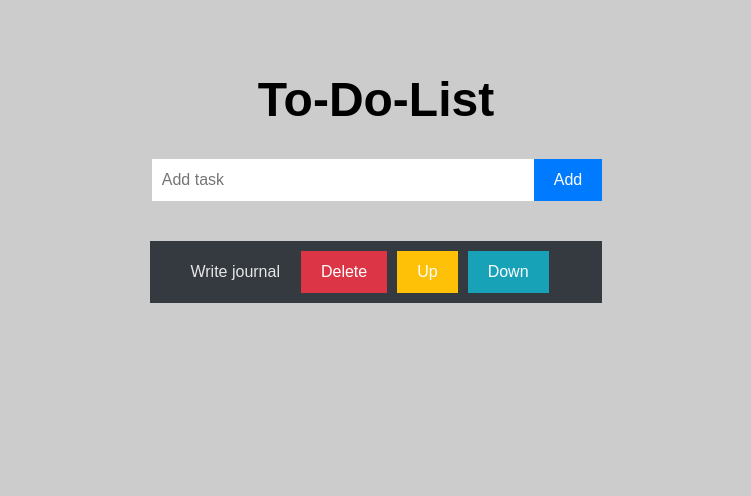
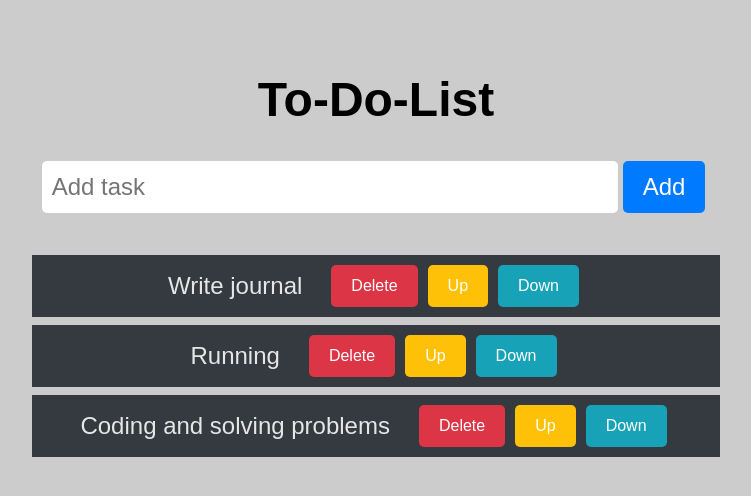
Before and after one commit to emmarcaber/to-do-list-reactapp, a React (Vite) app: page / in a window 1280 px wide. Shown: the top 496 px of the page, without its empty margins (264-1015 px from the left). Built offline with nearby package versions, Linux system fonts and the light colour scheme.

Commit message:
feat: add move task up and down functions

```diff
--- a/src/ToDoList.jsx
+++ b/src/ToDoList.jsx
@@ -1,7 +1,11 @@
 import { useState } from "react";
 
 function ToDoList() {
-  const [tasks, setTasks] = useState(["Write journal"]);
+  const [tasks, setTasks] = useState([
+    "Write journal",
+    "Running",
+    "Coding and solving problems",
+  ]);
   const [newTask, setNewTask] = useState("");
 
   function handleTaskInputChange(e) {
@@ -17,8 +21,36 @@ function ToDoList() {
   }
 
   function deleteTask(index) {
+    // Filter function to remove the
+    // element with same index.
     const filterTaskFunction = tasks.filter((_, i) => i !== index);
     setTasks(filterTaskFunction);
+  }
+
+  function moveTaskUp(index) {
+    if (index > 0) {
+      setTasks((t) => {
+        const prevTasks = [...t];
+        [prevTasks[index], prevTasks[index - 1]] = [
+          prevTasks[index - 1],
+          prevTasks[index],
+        ];
+        return prevTasks;
+      });
+    }
+  }
+
+  function moveTaskDown(index) {
+    if (index < tasks.length - 1) {
+      setTasks((t) => {
+        const prevTasks = [...t];
+        [prevTasks[index], prevTasks[index + 1]] = [
+          prevTasks[index + 1],
+          prevTasks[index],
+        ];
+        return prevTasks;
+      });
+    }
   }
 
   return (
@@ -48,8 +80,15 @@ function ToDoList() {
               >
                 Delete
               </button>
-              <button className="btn btn-up">Up</button>
-              <button className="btn btn-down">Down</button>
+              <button className="btn btn-up" onClick={() => moveTaskUp(index)}>
+                Up
+              </button>
+              <button
+                className="btn btn-down"
+                onClick={() => moveTaskDown(index)}
+              >
+                Down
+              </button>
             </li>
           );
         })}
--- a/src/index.css
+++ b/src/index.css
@@ -25,6 +25,7 @@ body {
 
 .btn {
   border: none;
+  border-radius: 5px;
   padding: 12px 20px;
   cursor: pointer;
   margin: 2px 5px;
@@ -36,7 +37,8 @@ body {
   padding: 12px 10px;
   width: 24em;
   border: none;
-  font-size: 1rem;
+  font-size: 1.5rem;
+  border-radius: 5px;
 }
 
 .form-control {
@@ -56,15 +58,19 @@ body {
   padding-right: 3em;
   margin-top: 0.5em;
   margin-bottom: 0.5em;
+  display: flex;
+  justify-content: center;
+  align-items: center;
 }
 
 .txt-task {
   padding: 0px 1em;
+  font-size: 1.5rem;
 }
 
 .btn-add {
-  margin: 0 -2px;
   background-color: #007bff;
+  font-size: 1.5rem;
 }
 
 .btn-delete {
@@ -78,3 +84,12 @@ body {
 .btn-down {
   background-color: #17a2b8;
 }
+
+@media screen and (max-width: 600px) {
+  .container {
+    text-align: center;
+  }
+  .form-input {
+    margin-bottom: 0.5em;
+  }
+}
```
